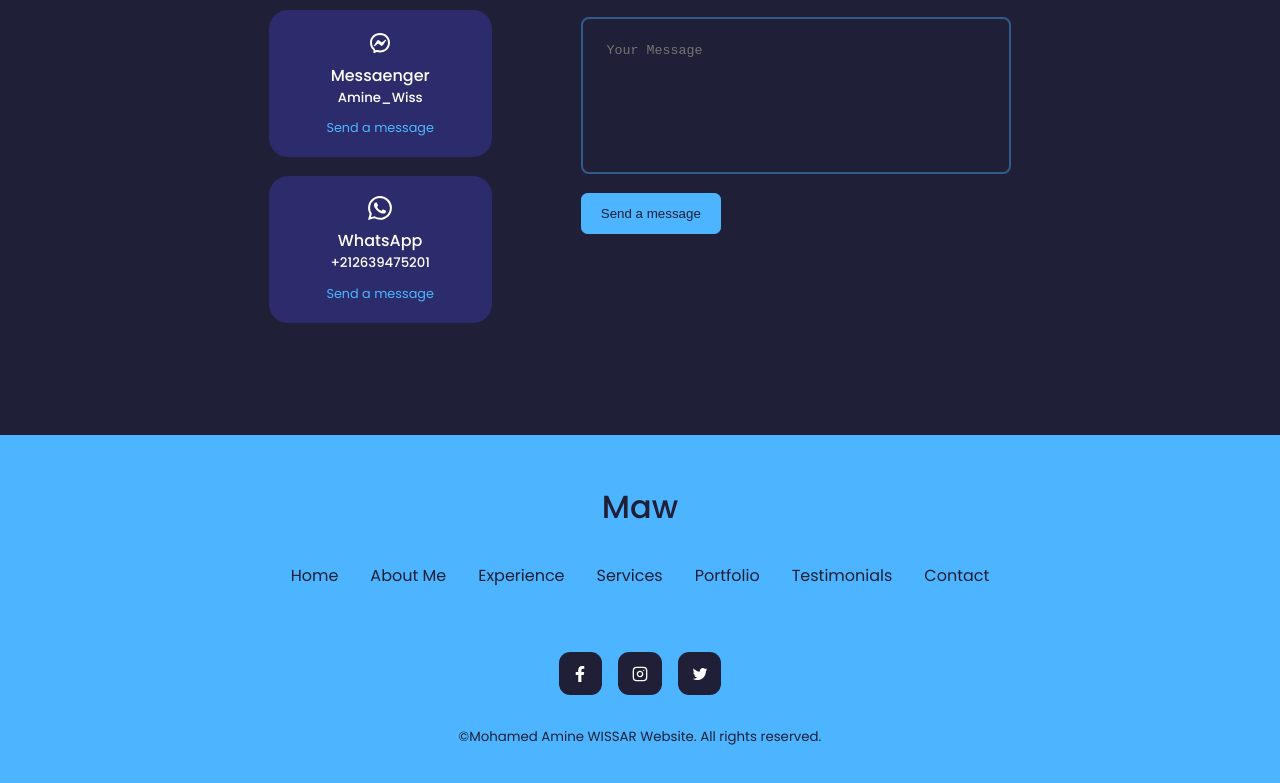
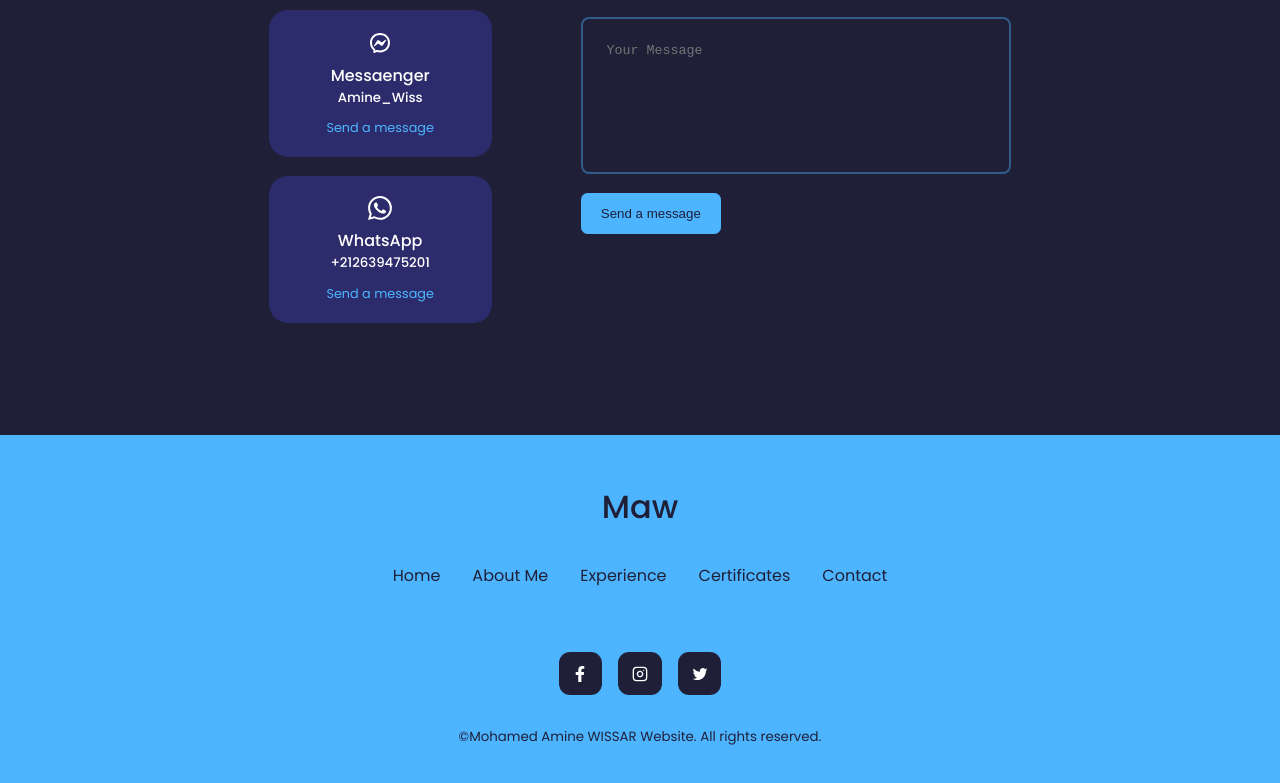
Before and after one commit to A-min-E/React-Portfolio, a React (Create React App) app: page / in a window 1280 px wide. Shown: the part 4141-4924 px from the top of the page. Built offline with nearby package versions, Linux system fonts and the light colour scheme.

Commit message:
final touches

```diff
--- a/src/components/footer/Footer.jsx
+++ b/src/components/footer/Footer.jsx
@@ -21,15 +21,15 @@ const Footer = () => {
         <li>
           <a href="#experience">{t("exp")}</a>
         </li>
+        {/* <li>
+          <a href="#services">{t("sers")}</a>
+        </li> */}
         <li>
-          <a href="#services">{t("sers")}</a>
+          <a href="#portfolio">{t("certs")}</a>
         </li>
-        <li>
-          <a href="#portfolio">Portfolio</a>
-        </li>
-        <li>
+        {/* <li>
           <a href="#testimonials">{t("testim")}</a>
-        </li>
+        </li> */}
         <li>
           <a href="#contact">{t("contc")}</a>
         </li>
```
